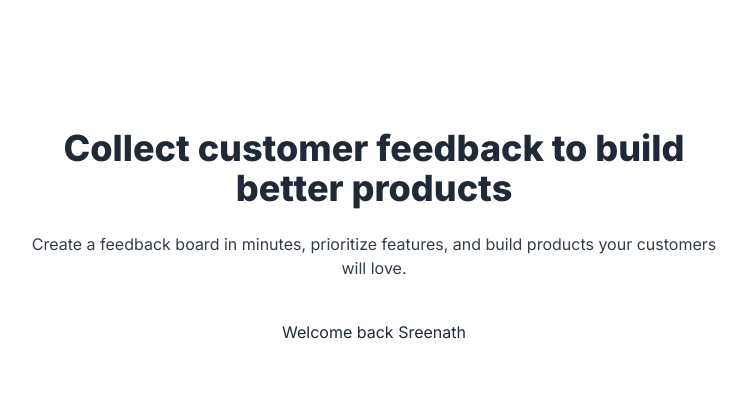
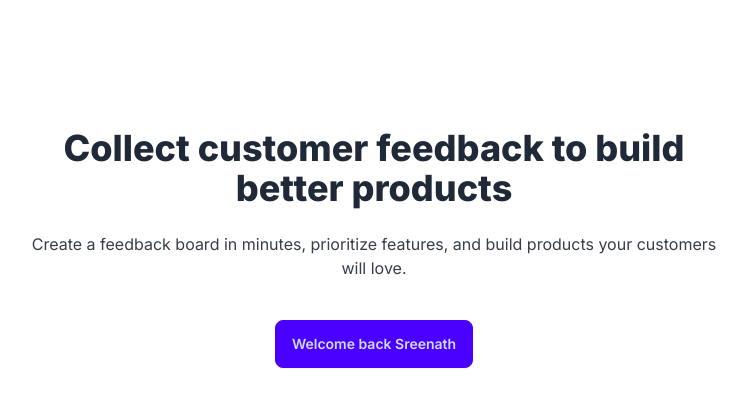
Before and after one commit to sreenathpradeep/saas-one, a Next.js app: page / in a window 1280 px wide. Shown: the top 406 px of the page, without its empty margins (266-1013 px from the left). Built offline with nearby package versions, Linux system fonts and the light colour scheme.

Commit message:
updated hero

```diff
--- a/app/layout.js
+++ b/app/layout.js
@@ -10,7 +10,7 @@ export const metadata = {
 
 export default function RootLayout({ children }) {
   return (
-    <html lang="en">
+    <html lang="en" data-theme="light">
       <body className={inter.className}>{children}</body>
     </html>
   );
--- a/components/ButtonLogin.js
+++ b/components/ButtonLogin.js
@@ -5,7 +5,7 @@ const ButtonLogin = (props) => {
   const { isLoggedIn, name } = props;
 
   if (props.isLoggedIn) {
-    return <Link href="/dashboard">Welcome back {name}</Link>;
+    return <Link className = "btn btn-primary" href="/dashboard">Welcome back {name}</Link>;
   }
   return <Link href="/login">Login</Link>;
 };
--- a/tailwind.config.js
+++ b/tailwind.config.js
@@ -15,4 +15,7 @@ module.exports = {
     },
   },
   plugins: [require("daisyui")],
+  daisyui: {
+    themes: ["light", "dark", "cupcake", "bumblebee"],
+  },
 };
```
